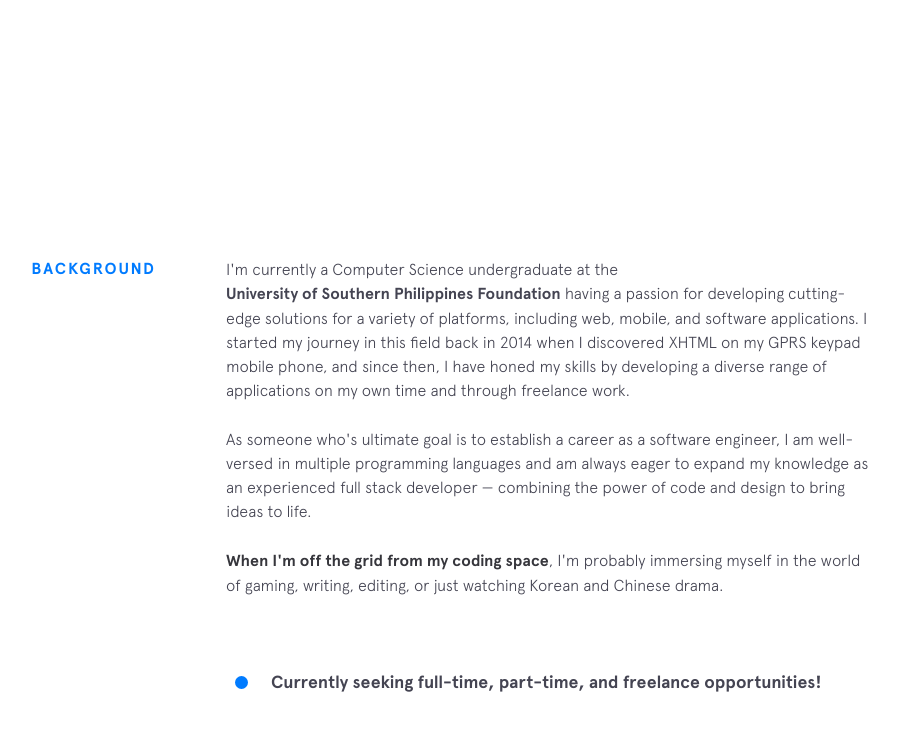
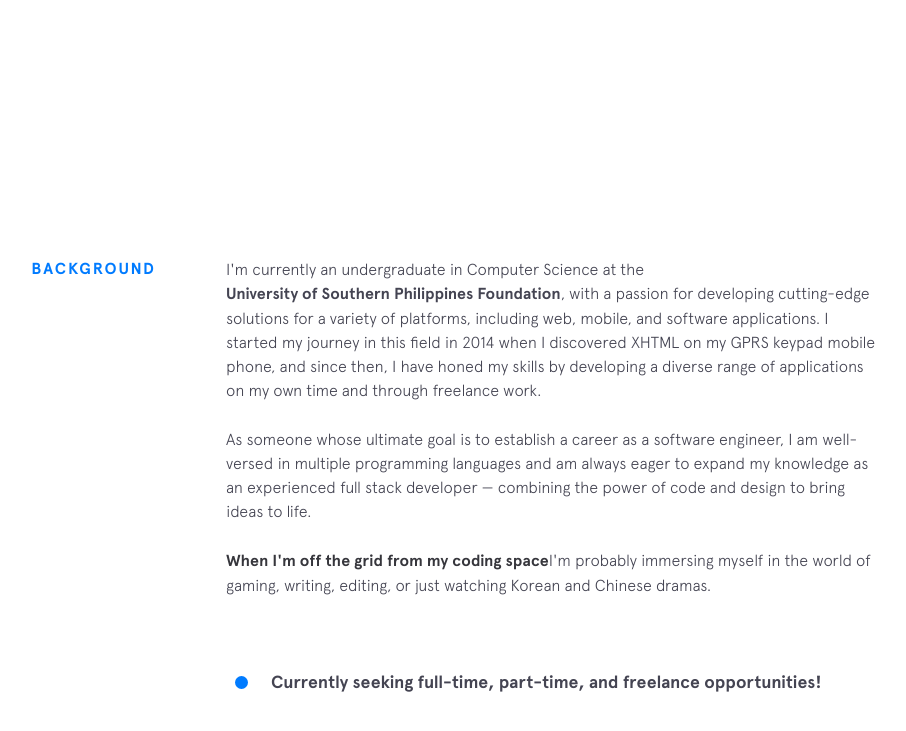
Before and after one commit to dnachavez/dnachavez.github.io, a Jekyll site: the page built from index.html, in a window 1280 px wide and 900 px high, scrolled down 743 px. Shown: the top 731 px of the window, without its empty margins (224-1130 px from the left). Built offline with Jekyll 4.4.1, drawn with Linux system fonts in a browser that asks for light colours; nearby versions of some CDN libraries.

Commit message:
Add files via upload

```diff
--- a/_includes/background.html
+++ b/_includes/background.html
@@ -2,21 +2,20 @@
   <div class="section__title">Background</div>
   <div class="section__content">
     <p>
-      I'm currently a Computer Science undergraduate at the
-      <a class="underline-link" href="https://uspf.edu.ph/" target="_blank">University of Southern Philippines Foundation</a> having a passion for developing cutting-edge solutions for a variety of platforms,
-      including web, mobile, and software applications. I started my journey in this field back in 2014 when I discovered XHTML on my GPRS keypad mobile phone,
+      I'm currently an undergraduate in Computer Science at the
+      <a class="underline-link" href="https://uspf.edu.ph/" target="_blank">University of Southern Philippines Foundation</a>, with a passion for developing cutting-edge solutions for a variety of platforms, including web, mobile, and software applications. I started my journey in this field in 2014 when I discovered XHTML on my GPRS keypad mobile phone,
       and since then, I have honed my skills by developing a diverse range of applications on my own time and through freelance work.
     </p>
 
     <p>
-      As someone who's ultimate goal is to establish a career as a software engineer,
+      As someone whose ultimate goal is to establish a career as a software engineer,
       I am well-versed in multiple programming languages and am always eager to expand my knowledge as an experienced full stack developer &mdash;
       combining the power of code and design to bring ideas to life.
     </p>
 
     <p>
-      <strong>When I'm off the grid from my coding space</strong>, I'm probably immersing myself in the world of gaming, writing, editing,
-      or just watching Korean and Chinese drama.
+      <strong>When I'm off the grid from my coding space</strong>I'm probably immersing myself in the world of gaming, writing, editing,
+      or just watching Korean and Chinese dramas.
     </p>
 
     {% include employment-status.html %}
```
